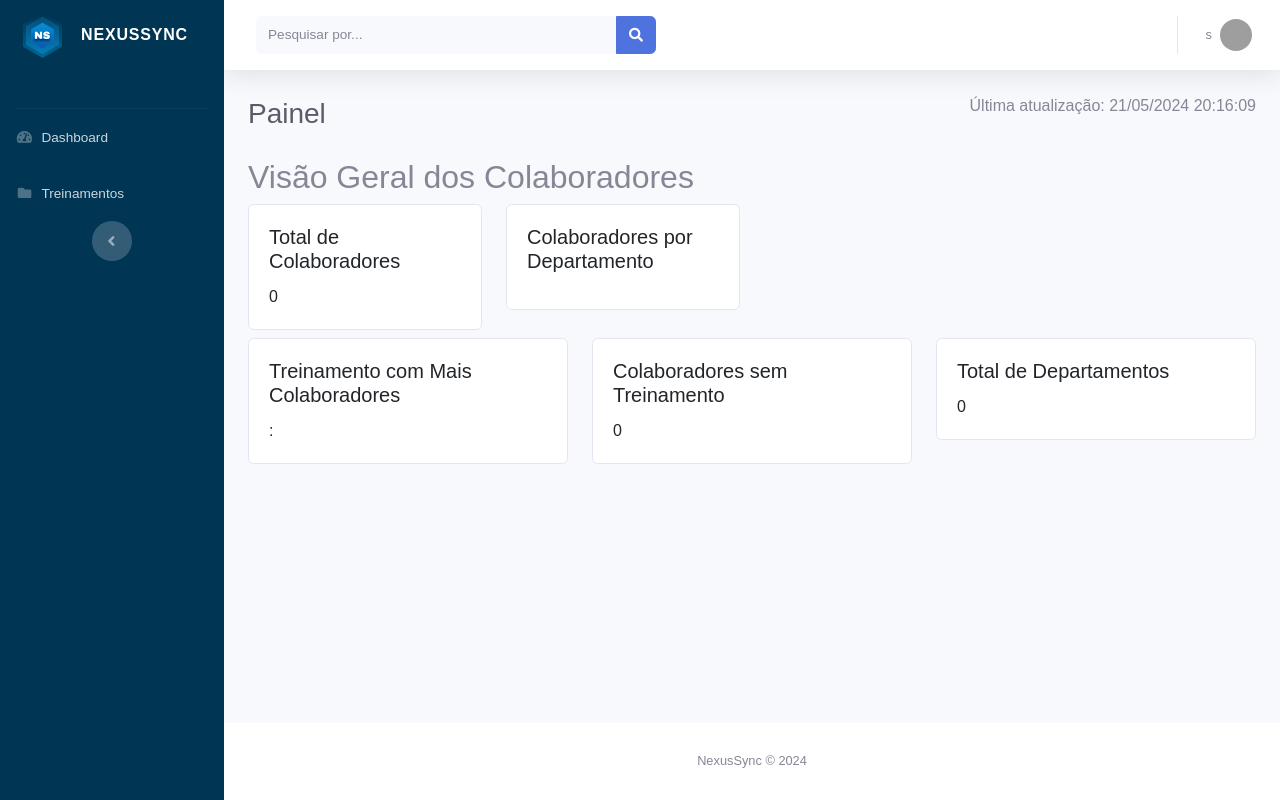
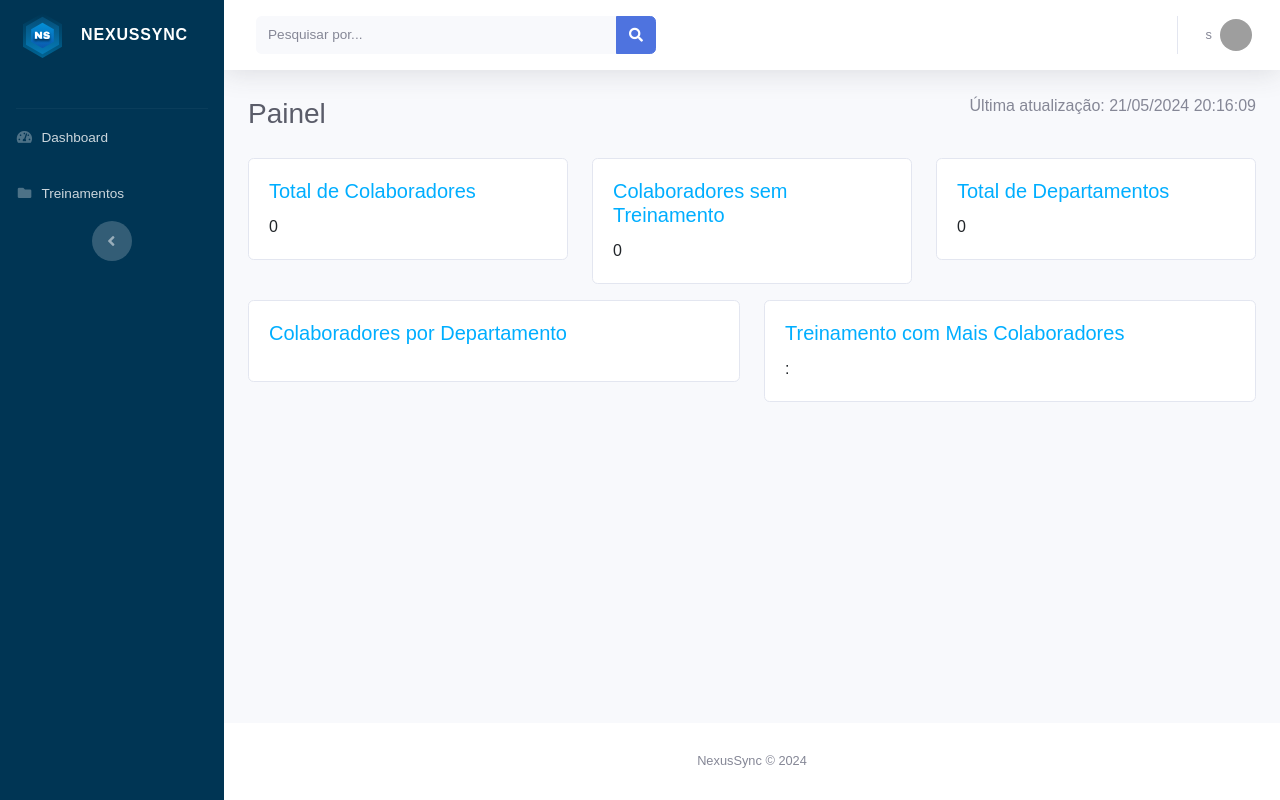
Before and after one commit to KaykyTanaka/NexusRH, a PHP site: page /NexusRH/app/View/IndexAdministrador.php in a window 1280 px wide. Run offline with PHP 8.4, Linux system fonts and the light colour scheme; the visitor is signed in with stand-in values (Sample User, id 1); data that the repository does not hold is empty; some web fonts are replaced; grey boxes are pictures that could not be loaded.

Commit message:
Personalizando Painel do Adm

```diff
--- a/app/View/IndexAdministrador.php
+++ b/app/View/IndexAdministrador.php
@@ -47,6 +47,7 @@ $totalDepartamentos = $dashboard->getTotalDepartamentos();
         </script>
     <link href="vendor/fontawesome-free/css/all.min.css" rel="stylesheet" type="text/css">
     <link href="css/sb-admin-2.min.css" rel="stylesheet">
+    <link rel="stylesheet" href="css/indexAdmin.css">
 
 </head>
 
@@ -87,19 +88,39 @@ $totalDepartamentos = $dashboard->getTotalDepartamentos();
 
                         <!-- Visão Geral dos Colaboradores -->
                         <div class="panel-section">
-                            <h2>Visão Geral dos Colaboradores</h2>
                             <div class="row">
-                                <div class="col-md-3 panel-card">
+                                <div class="col-md-4 panel-card mb-3">
                                     <div class="card">
                                         <div class="card-body">
                                             <h5 class="card-title">Total de Colaboradores</h5>
+
                                             <p class="card-text" id="totalColaboradores">
                                                 <?php echo $totalColaboradores; ?>
                                             </p>
                                         </div>
                                     </div>
                                 </div>
-                                <div class="col-md-3 panel-card">
+                                <div class="col-md-4 panel-card mb-3">
+                                    <div class="card">
+                                        <div class="card-body">
+                                            <h5 class="card-title">Colaboradores sem Treinamento</h5>
+                                            <p class="card-text" id="colaboradoresSemTreinamento">
+                                                <?php echo $colaboradoresSemTreinamento; ?>
+                                            </p>
+                                        </div>
+                                    </div>
+                                </div>
+                                <div class="col-md-4 panel-card mb-3">
+                                    <div class="card">
+                                        <div class="card-body">
+                                            <h5 class="card-title">Total de Departamentos</h5>
+                                            <p class="card-text" id="totalDepartamentos">
+                                                <?php echo $totalDepartamentos; ?>
+                                            </p>
+                                        </div>
+                                    </div>
+                                </div>
+                                <div class="col-md-6 panel-card">
                                     <div class="card">
                                         <div class="card-body">
                                             <h5 class="card-title">Colaboradores por Departamento</h5>
@@ -112,14 +133,8 @@ $totalDepartamentos = $dashboard->getTotalDepartamentos();
                                         </div>
                                     </div>
                                 </div>
-                            </div>
-                        </div>
 
-                        <!-- Treinamentos -->
-                        <div class="panel-section">
-                            <h2></h2>
-                            <div class="row">
-                                <div class="col-md-4 panel-card">
+                                <div class="col-md-6 panel-card">
                                     <div class="card">
                                         <div class="card-body">
                                             <h5 class="card-title">Treinamento com Mais Colaboradores</h5>
@@ -129,27 +144,6 @@ $totalDepartamentos = $dashboard->getTotalDepartamentos();
                                         </div>
                                     </div>
                                 </div>
-                                <div class="col-md-4 panel-card">
-                                    <div class="card">
-                                        <div class="card-body">
-                                            <h5 class="card-title">Colaboradores sem Treinamento</h5>
-                                            <p class="card-text" id="colaboradoresSemTreinamento">
-                                                <?php echo $colaboradoresSemTreinamento; ?>
-                                            </p>
-                                        </div>
-                                    </div>
-                                </div>
-
-                                <div class="col-md-4 panel-card">
-                                    <div class="card">
-                                        <div class="card-body">
-                                            <h5 class="card-title">Total de Departamentos</h5>
-                                            <p class="card-text" id="totalDepartamentos">
-                                                <?php echo $totalDepartamentos; ?></p>
-                                        </div>
-                                    </div>
-                                </div>
-
                             </div>
 
 
--- /dev/null
+++ b/app/View/css/indexAdmin.css
@@ -0,0 +1,3 @@
+.card-title{
+    color: rgb(0, 174, 255);
+}
```
